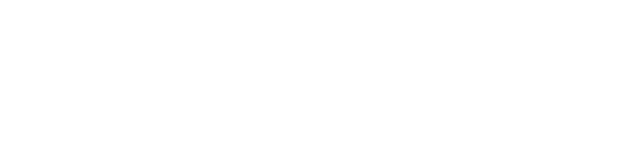
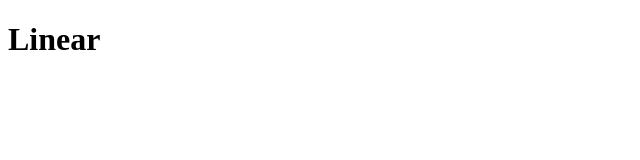
Before and after one commit to jpezer/Linear-Web-Page, a plain HTML site: page index.html in a window 1280 px wide. Shown: the whole page, without its empty margins (0-640 px from the left). Drawn offline with Linux system fonts and the light colour scheme.

Commit message:
html template

```diff
--- a/index.html
+++ b/index.html
@@ -8,6 +8,6 @@
     <title>Linear</title>
 </head>
 <body>
-
+    <h1>Linear</h1>
 </body>
 </html>
```
